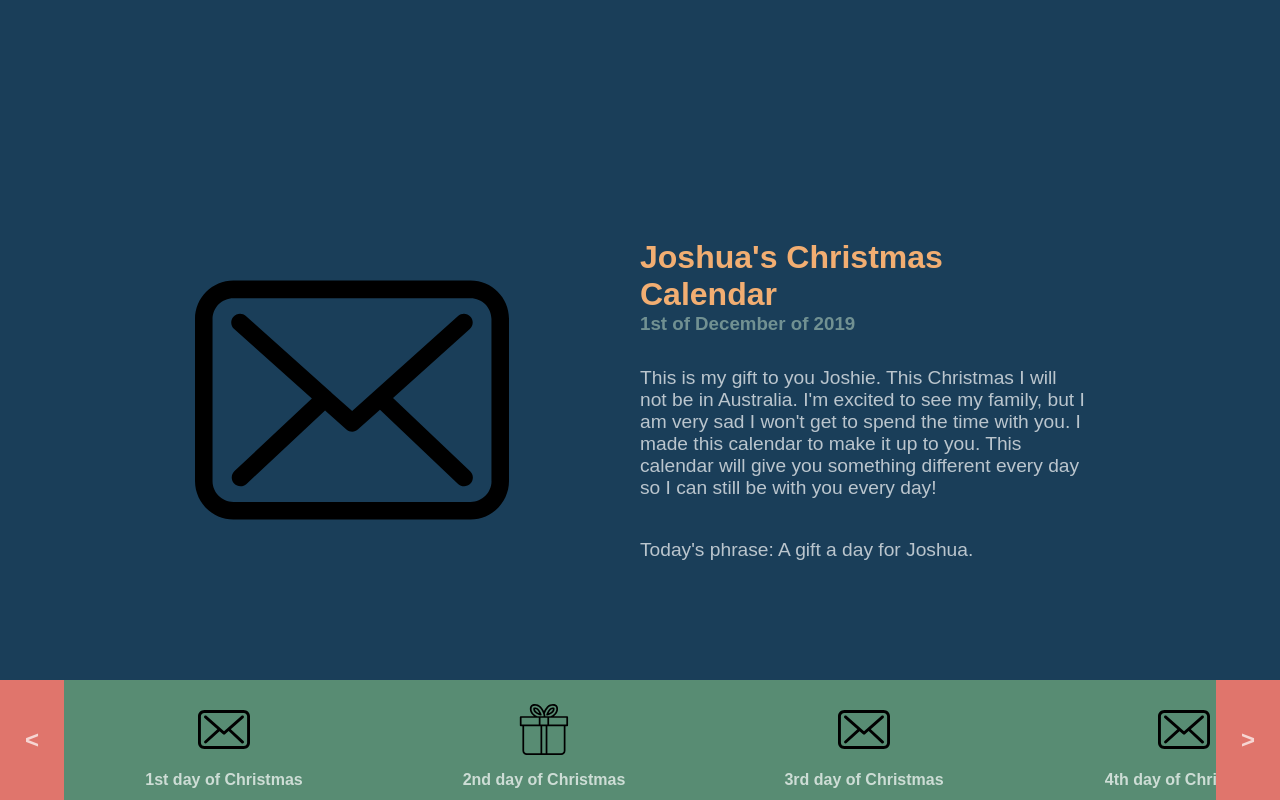
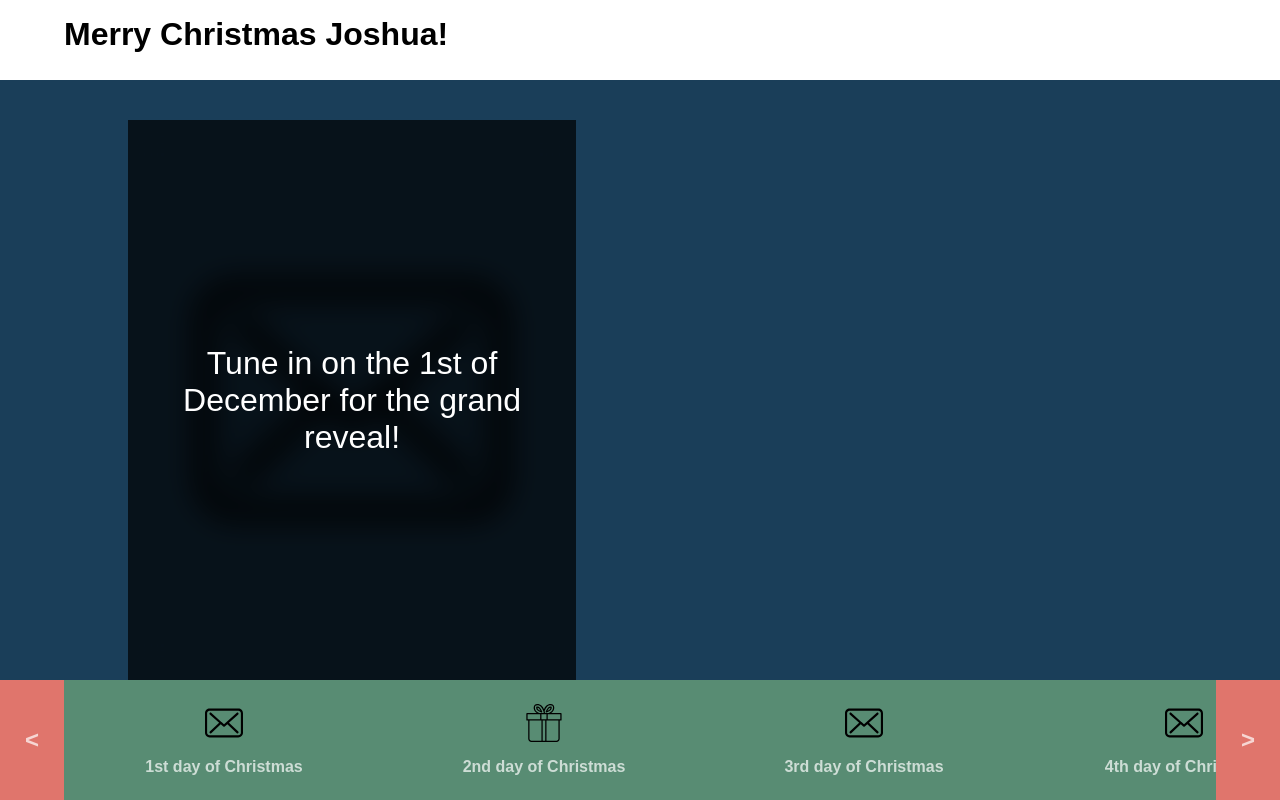
Before and after one commit to sebzuloaga/christmas-Calendar, a React (Create React App) app: page / in a window 1280 px wide. Built offline with nearby package versions, Linux system fonts and the light colour scheme.

Commit message:
Finish project

```diff
--- a/src/components/App.js
+++ b/src/components/App.js
@@ -11,33 +11,6 @@ function App() {
   const [dayInfo, setDayInfo] =useState(calendarData[0]);
 
 //  Effect to check the current date and pass it to the default
-  useEffect( () => {
-
-    let today = new Date();
-    let dd = today.getDate();
-    let mm = today.getMonth() + 1;
-    const yyyy = today.getFullYear();
-
-    if (dd < 10) {
-      dd = '0' + dd;
-    }
-    if (mm < 10) {
-      mm = '0' + mm;
-    }
-
-    today = dd + '/' + mm + '/' + yyyy;
-
-    if (Date(today) <= Date(day)){
-      console.log("lowerDay");
-    }else{
-      setDay(today);
-      setDayInfo(calendarData[parseInt(dd) - 1])
-    }
-  }, [])
-
-  useEffect( () => {
-    let dd = new Date(day).getDate();
-  })
 
   const handleCalendarClick = (e, day) => {
     let dd = day.substring(0, 2);
--- a/src/components/DayOverview.js
+++ b/src/components/DayOverview.js
@@ -1,13 +1,39 @@
-import React from 'react';
+import React, {useState, useEffect} from 'react';
 import PictureSummary from './PictureSummary';
 import GiftSummary from './GiftSummary';
+import {dayChecker, getToday} from '../util/dayCheck';
 
 function DayOverview(props) {
+
+    const [clueVis, setClueVis] = useState(true);
+
+    useEffect( () => {
+
+        let today = getToday();
+        let todaySplit = (today).split('/');
+        let daySplit = (props.data.date).split('/');
+        console.log(todaySplit);
+        console.log(daySplit);
+
+        if(todaySplit[1] === "12" ){
+          if(parseInt(todaySplit[0]) < parseInt(daySplit[0])){
+            console.log('Day is lower');
+            setClueVis(true);
+          }else{
+            setClueVis(false);
+            console.log('Clue available');
+          }
+        }else{
+          setClueVis(true);
+          console.log('Not December');
+        }
+      })
+
     return (
         <main>
             <article>
-                <PictureSummary data={props.data} />
-                <GiftSummary data={props.data}/>
+                <PictureSummary data={props.data} clue={clueVis}/>
+                <GiftSummary data={props.data} clue={clueVis}/>
             </article>
         </main>
     )
--- a/src/components/GiftSummary.js
+++ b/src/components/GiftSummary.js
@@ -3,8 +3,11 @@ import RevealButton from './RevealButton';
 import GiftDescription from './GiftDescription';
 
 function GiftSummary (props) {
+
+    let style = props.clue ? {visibility: "hidden"} : {visibility: "visible"};
+
     return (
-        <section>
+        <section style={style} >
             <RevealButton />
             <GiftDescription data={props.data}/>
         </section>
--- a/src/components/Hint.js
+++ b/src/components/Hint.js
@@ -1,9 +1,12 @@
 import React from 'react';
 
 function Hint(props) {
+
+    let style = props.visibility ? {display: "flex"} : {display: "none"};
+
     return(
-        <figcaption className="noShow">
-            <p><span>Hint:</span> {props.data}</p>
+        <figcaption className="noShow" style={style} >
+            <p style={{display: "block"}}>{props.data ? `${props.data}` : ``}</p>
         </figcaption>
     )
 }
--- a/src/components/PictureSummary.js
+++ b/src/components/PictureSummary.js
@@ -5,7 +5,7 @@ import Hint from './Hint.js';
 function PictureSummary (props) {
     return (
         <figure>
-            <Hint data={props.data.clue}/>
+            <Hint data={props.data.clue} visibility={props.clue}/>
             <Picture data={props.data.category}/>
         </figure>
     )
--- a/src/components/Welcome.js
+++ b/src/components/Welcome.js
@@ -1,8 +1,10 @@
 import React from 'react';
+import { whileStatement } from '@babel/types';
 
 function Welcome() {
     return (
         <header>
+            <h1>Merry Christmas Joshua!</h1>
         </header>
     )
 }
--- a/src/data/calendarData.js
+++ b/src/data/calendarData.js
@@ -1,11 +1,9 @@
-import { watch } from "fs"
-
 const calendarData = [
     {
         date: "01/12/2019",
         day: "1st",
         category: "Message",
-        clue: null,
+        clue: 'Tune in on the 1st of December for the grand reveal!',
         title: 'Joshua\'s Christmas Calendar',
         description: `This is my gift to you Joshie. This Christmas I will not be in Australia.
                         I'm excited to see my family, but I am very sad I won't get to spend
--- a/src/styles/_calendar.scss
+++ b/src/styles/_calendar.scss
@@ -53,14 +53,9 @@ footer{
                 margin: 2vh 0;
 
                 img{
-                    max-width: 20%;
+                    max-width: 15%;
                     transition: max-width 1s ease-in-out;
-
-                    &:hover{
-                        max-width: 25%;
-                    }
                 }
-
             }
 
             h4{
@@ -68,12 +63,22 @@ footer{
                 width: 100%;
                 text-align: center;
                 transition: font-size 1s ease-in-out;
+            }
 
-                &:hover{
+            &:hover {
+
+                figure{
+                    img{
+                        max-width: 20%;
+                    }
+                }
+
+                h4{
                     color: white;
                     font-size: 1.2em;
                 }
             }
+
         }
     }
 }
--- a/src/styles/_welcome.scss
+++ b/src/styles/_welcome.scss
@@ -2,4 +2,10 @@ header{
     height: 10vh;
     width: 100vw;
     background-color: $blue;
+
+    h1{
+        background-color: white;
+        height: 100%;
+        padding: 2vh 0 2vh 5vw;
+    }
 }
--- /dev/null
+++ b/src/util/dayCheck.js
@@ -0,0 +1,33 @@
+const dateFormatter = (date, opposite) => {
+
+    let dateArray = date.split('/');
+
+    let dd = dateArray[0];
+    let mm = dateArray[1];
+    let yyyy = dateArray[2];
+
+    if (dd < 10) {
+        dd = '0' + dd;
+    }
+
+    if (mm < 10) {
+        mm = '0' + mm;
+    }
+
+    if (opposite === true){
+        return `${mm}/${dd}/${yyyy}`
+    }else{
+        return `${dd}/${mm}/${yyyy}`;
+    }
+}
+
+export const dayChecker = (day) => {
+    let formattedDay = dateFormatter(day);
+    return formattedDay;
+}
+
+export const getToday = () => {
+    let today = new Date().toLocaleDateString();
+    let formattedToday = dateFormatter(today);
+    return formattedToday;
+}
```
Also changed, not shown: src/assets/01.jpg (added), src/assets/02.jpg (added).
